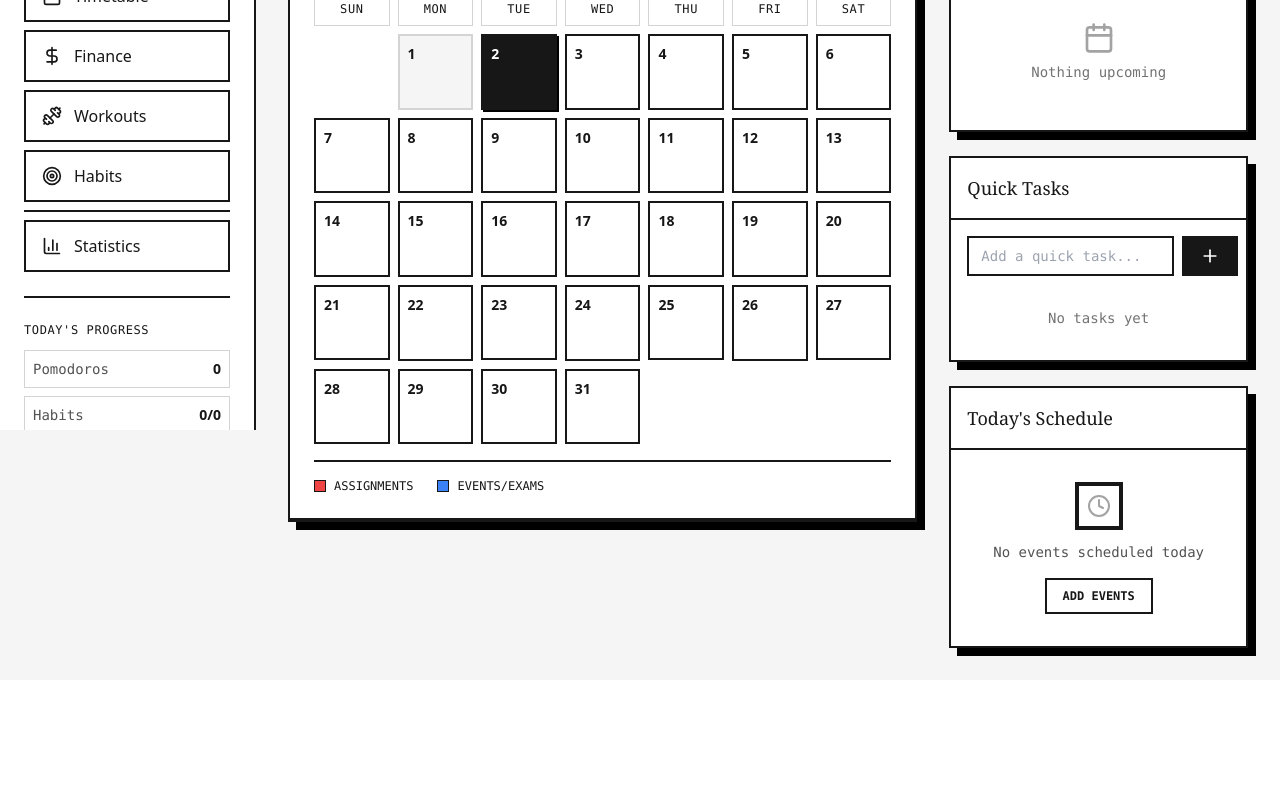
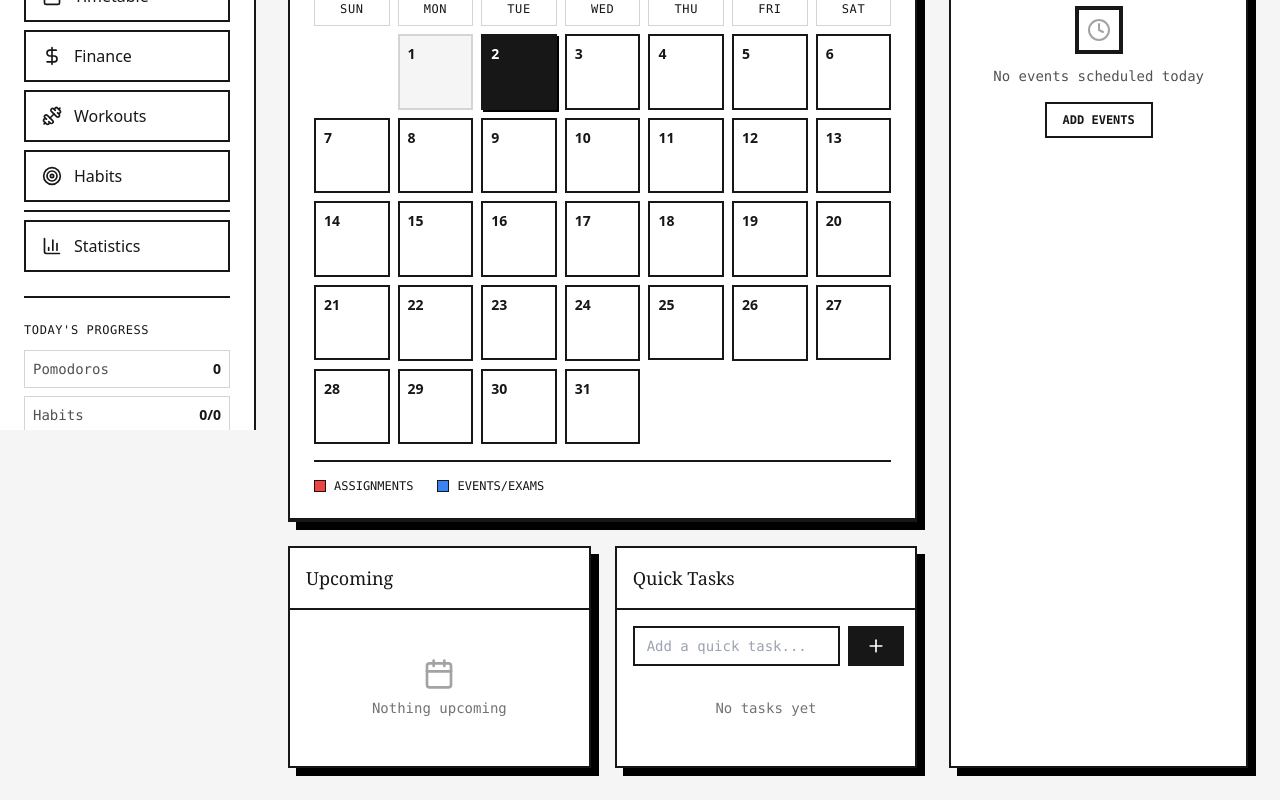
Before and after one commit to r-01n/Studium, a React (Create React App) app: page / in a window 1280 px wide. Shown: the part 370-1170 px from the top of the page. Before the commit the page ends 1050 px from the top, so only its background shows below. Built offline with nearby package versions, Linux system fonts and the light colour scheme.

Commit message:
Fix: reformatted the dashboard

```diff
--- a/src/Dashboard.jsx
+++ b/src/Dashboard.jsx
@@ -211,7 +211,7 @@
         </button>
       </div>
 
-      <div className="relative overflow-hidden" style={{ height: '600px' }}>
+      <div className="relative overflow-hidden" style={{ height: '300px' }}>
 
         {/* Scrollable timeline container */}
         <div
@@ -662,6 +662,7 @@
           </div>
 
           <div className="grid grid-cols-1 lg:grid-cols-3 gap-8">
+
             {/* Calendar */}
             <div className="lg:col-span-2">
               <div className="bg-white border-2 border-neutral-900 shadow-[8px_8px_0px_0px_rgba(0,0,0,1)]">
@@ -751,10 +752,8 @@
                   </div>
                 </div>
               </div>
-            </div>
-
-            {/* Right Column */}
-            <div className="lg:col-span-1 space-y-6">
+              {/* Upcoming and Quick Tasks Row */}
+              <div className="grid grid-cols-1 sm:grid-cols-2 gap-6 mt-6">
                 {/* Upcoming Items */}
                 <div className="bg-white border-2 border-neutral-900 shadow-[8px_8px_0px_0px_rgba(0,0,0,1)]">
 <div className="border-b-2 border-neutral-900 p-4">
@@ -804,8 +803,7 @@
                       })}
                     </div>
                   )}
-                </div>
-              </div>
+                </div>                </div>
 
                 {/* Quick Tasks */}
                 <div className="bg-white border-2 border-neutral-900 shadow-[8px_8px_0px_0px_rgba(0,0,0,1)]">
@@ -865,14 +863,16 @@
                   </div>
                 </div>
                 </div>
+              </div>
+            </div>
 
+            {/* Right Column */}
                 {/* Today's Timeline */}
                 <TodayTimeline
                   events={timetableEvents}
                   scheduleEvents={[...assignments, ...eventsExams]}
                   setCurrentModule={setCurrentModule}
                 />
-            </div>
             </div>
           </div>
         </div>
```
Lines whose indentation alone changed are shown as unchanged.
